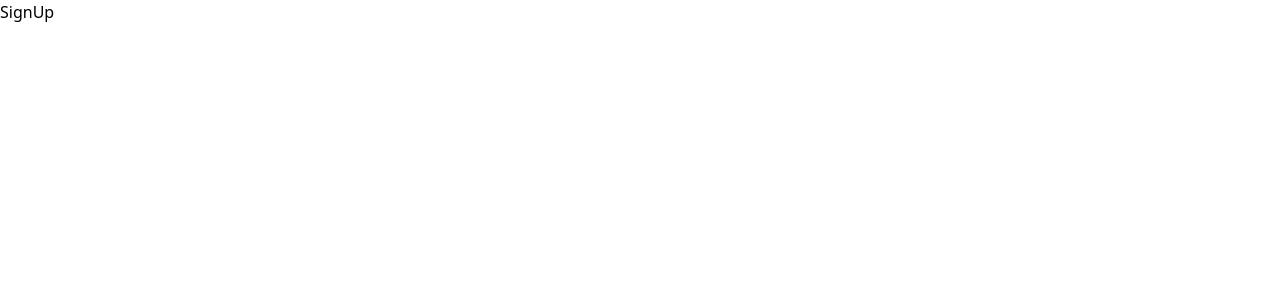
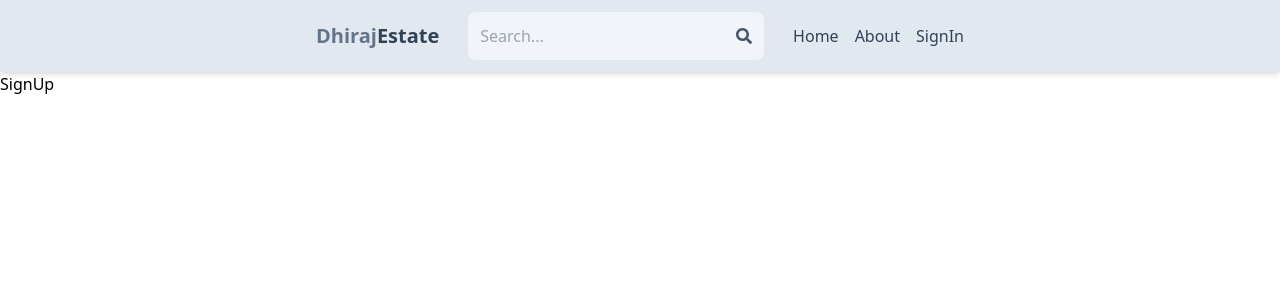
Before and after one commit to dhirajsahh/mern-estate, a React (Vite) app in the folder client/: page /sign-in in a window 1280 px wide. Shown: the top 300 px of the page. Built offline with nearby package versions, Linux system fonts and the light colour scheme.

Commit message:
create Header component

```diff
--- a/client/package.json
+++ b/client/package.json
@@ -12,6 +12,7 @@
   "dependencies": {
     "react": "^18.2.0",
     "react-dom": "^18.2.0",
+    "react-icons": "^4.12.0",
     "react-router-dom": "^6.20.1"
   },
   "devDependencies": {
--- a/client/src/App.jsx
+++ b/client/src/App.jsx
@@ -5,10 +5,12 @@
 import SignIn from "./pages/SignIn";
 import SignUp from "./pages/SignUp";
 import About from "./pages/About";
+import Header from "./components/Header";
 
 const App = () => {
   return (
     <BrowserRouter>
+      <Header />
       <Routes>
         <Route path="/" element={<Home />} />
         <Route path="/profile" element={<Profile />} />
--- /dev/null
+++ b/client/src/components/Header.jsx
@@ -0,0 +1,41 @@
+import { FaSearch } from "react-icons/fa";
+import { Link } from "react-router-dom";
+const Header = () => {
+  return (
+    <header className="bg-slate-200 shadow-md">
+      <div className="flex justify-between items-center max-w-2xl mx-auto p-3">
+        <h1 className="font-bold text-sm sm:text-xl flex flex-wrap ">
+          <span className="text-slate-500">Dhiraj</span>
+          <span className="text-slate-700">Estate</span>
+        </h1>
+        <form className="bg-slate-100 p-3 rounded-lg flex items-center    ">
+          <input
+            type="text"
+            placeholder="Search..."
+            className="bg-transparent focus:outline-none w-24 sm:w-64"
+          />
+          <FaSearch className="text-slate-600" />
+        </form>
+        <ul className="flex gap-4">
+          <Link to="/">
+            <li className="hidden sm:inline text-slate-700 hover:underline">
+              Home
+            </li>
+          </Link>
+          <Link to="/about">
+            <li className="hidden sm:inline text-slate-700 hover:underline">
+              About
+            </li>
+          </Link>
+          <Link to="/sign-in">
+            <li className="hidden sm:inline text-slate-700 hover:underline">
+              SignIn
+            </li>
+          </Link>
+        </ul>
+      </div>
+    </header>
+  );
+};
+
+export default Header;
```
Also changed, not shown: 1 other file (tests, documents, lock files or other folders).
